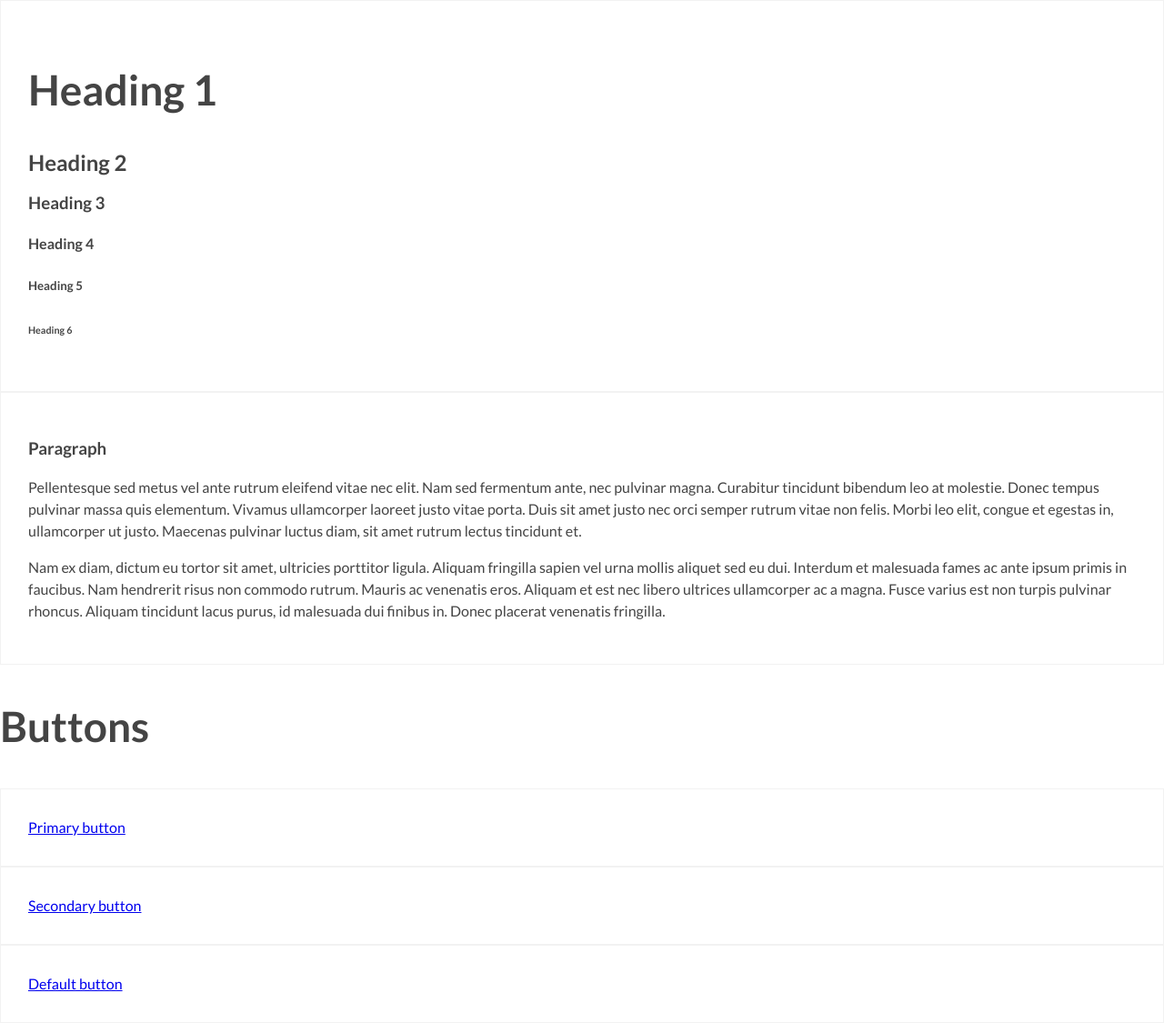
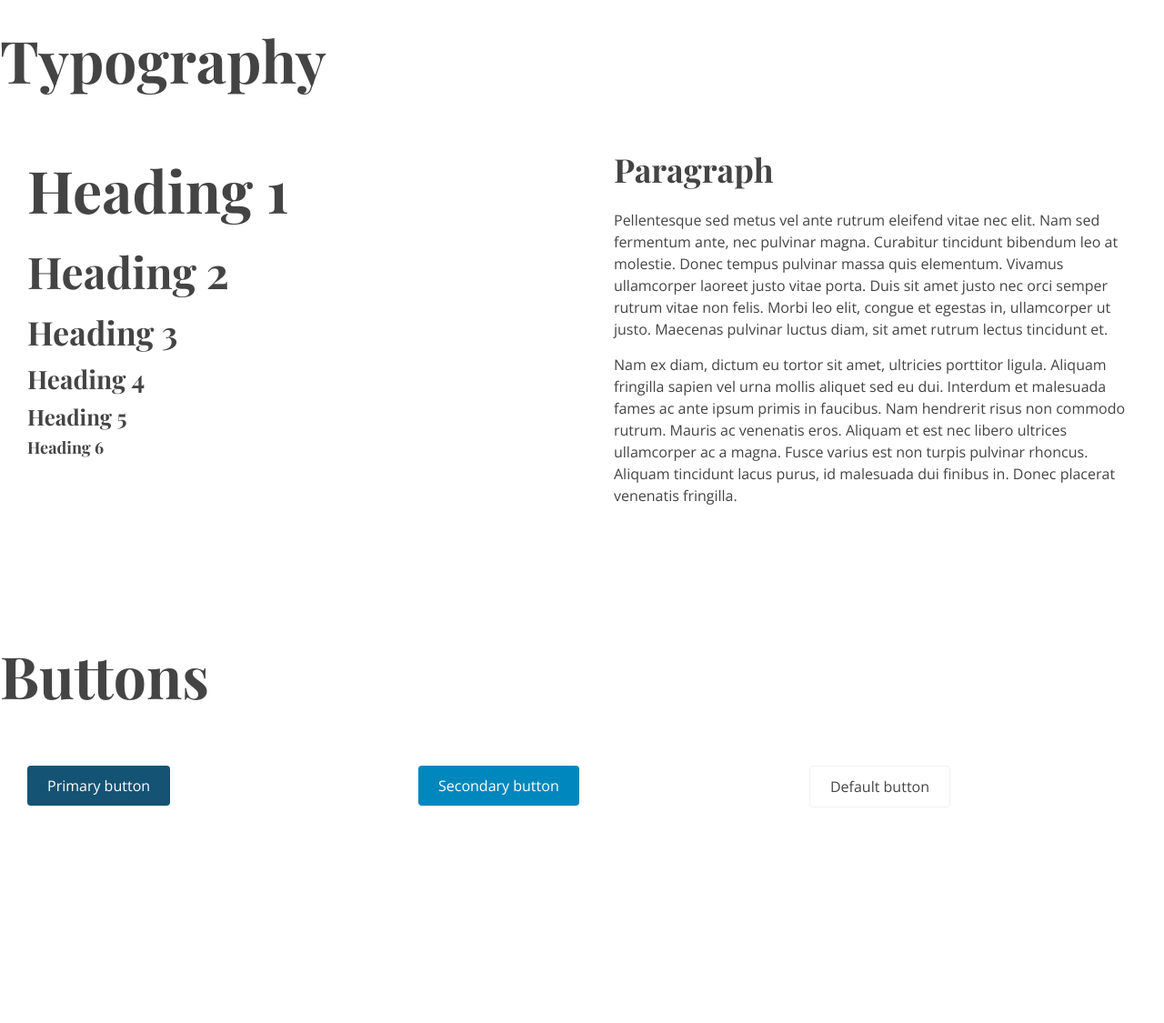
Before and after one commit to blazicco/lazicco-styleguide, a plain HTML site: page index.html in a window 1280 px wide. Shown: the part 837-1962 px from the top of the page at 91% size. After the commit the page ends 1892 px from the top, so only its background shows below. Drawn offline with nearby package versions, Linux system fonts and the light colour scheme.

Commit message:
Update style.css

```diff
--- a/style.css
+++ b/style.css
@@ -1,4 +1,5 @@
-@import url('https://fonts.googleapis.com/css?family=Lato:300,400,700&display=swap');
+@import url('https://fonts.googleapis.com/css?family=Playfair+Display:400,700,900&display=swap');
+@import url('https://fonts.googleapis.com/css?family=Open+Sans:300,400,600,700&display=swap');
 * {
     box-sizing: border-box;
 }
@@ -11,18 +12,38 @@ body {
     margin: 0;
     padding: 0;
     width: 100%;
-    font-family: 'Lato', sans-serif;
+    font-family: 'Open Sans', sans-serif;
     font-size: 1.6rem;
     line-height: 2.4rem;
     color: #444444;
 }
+h1, h2, h3, h4, h5, h6 {
+    font-family: 'Playfair Display', serif;
+    margin: 0;
+    line-height: 1.6;
+}
 h1 {
-    font-size: 4.6rem;
-    line-height: 6rem;
+    font-size: 6.4rem;
+}
+h2 {
+    font-size: 4.8rem;
+}
+h3 {
+    font-size: 3.6rem;
+}
+h4 {
+    font-size: 2.8rem;
+}
+h5 {
+    font-size: 2.4rem;
+}
+h6 {
+    font-size: 1.8rem;
 }
 p {
     font-size: 1.6rem;
     line-height: 2.4rem;
+    margin: 1.5rem 0;
 }
 .container {
     height: 100%;
@@ -41,12 +62,20 @@ p {
     height: 100%;
     border: 1px solid #eee;
 }
-.color-grid {
-    margin: 0;
+.preview-grid {
+    margin: 1rem 0;
     padding: 0;
     display: grid;
-    grid-template-columns: repeat(7, 1fr);
-    grid-gap: 0.1rem;
+    grid-gap: 1rem;
+}
+.grid-3-col {
+    grid-template-columns: repeat(3, 1fr);
+}
+.grid-2-col {
+    grid-template-columns: repeat(2, 1fr);
+}
+section {
+    padding: 4rem 0;
 }
 .align-top {
     align-items: start;
@@ -66,11 +95,21 @@ p {
 .align-self-top {
     align-self: start;
 }
+.align-self-center {
+    align-self: center;
+}
 .align-self-end {
     align-self: end;
 }
 .justify-self-right {
     justify-self: end;
+
+}
+
+/* Modifiers */
+
+.text-uppercase {
+    text-transform: uppercase;
 }
 
 /* Colors */
@@ -121,8 +160,55 @@ p {
     background-color: #FFFFFF;
 }
 
+/* Buttons */
+.button {
+    text-decoration: none;
+    text-align: center;
+    margin-top: 0.7rem;
+    padding: 1.2rem 2.2rem;
+    display: inline-block;
+    font-weight: 400;
+    font-family: 'Open Sans', Arial, sans-serif;
+    font-size: 1.6rem;
+    line-height: 2rem;
+    border-radius: 4px;
+    overflow: visible;
+    border: 0;
+    cursor: pointer;
+}
+.btn-default {
+    color: #444444;
+    background: #FFFFFF;
+    border: 0.1rem solid #F2F2F2;
+    transition: all 0.2s;
+}
+.btn-default:hover {
+    background: #E8E8E8;
+}
+.btn-primary {
+    color: #ffffff;
+    background: #145374;
+    transition: all 0.2s;
+}
+.btn-primary:hover {
+    color: #ffffff;
+    background: #00334E;
+}
+.btn-secondary {
+    color: #ffffff;
+    background: #0087BE;
+    transition: all 0.2s;
+}
+.btn-secondary:hover {
+    color: #ffffff;
+    background: #145374;
+}
+
 /* Preview */
 .color-box {
     padding: 3rem;
-    BORDER: 0.1rem solid #f2f2f2;
+    min-height: 20rem;
 }
+.border {
+    border: 0.1rem solid #f2f2f2;
+}
```
